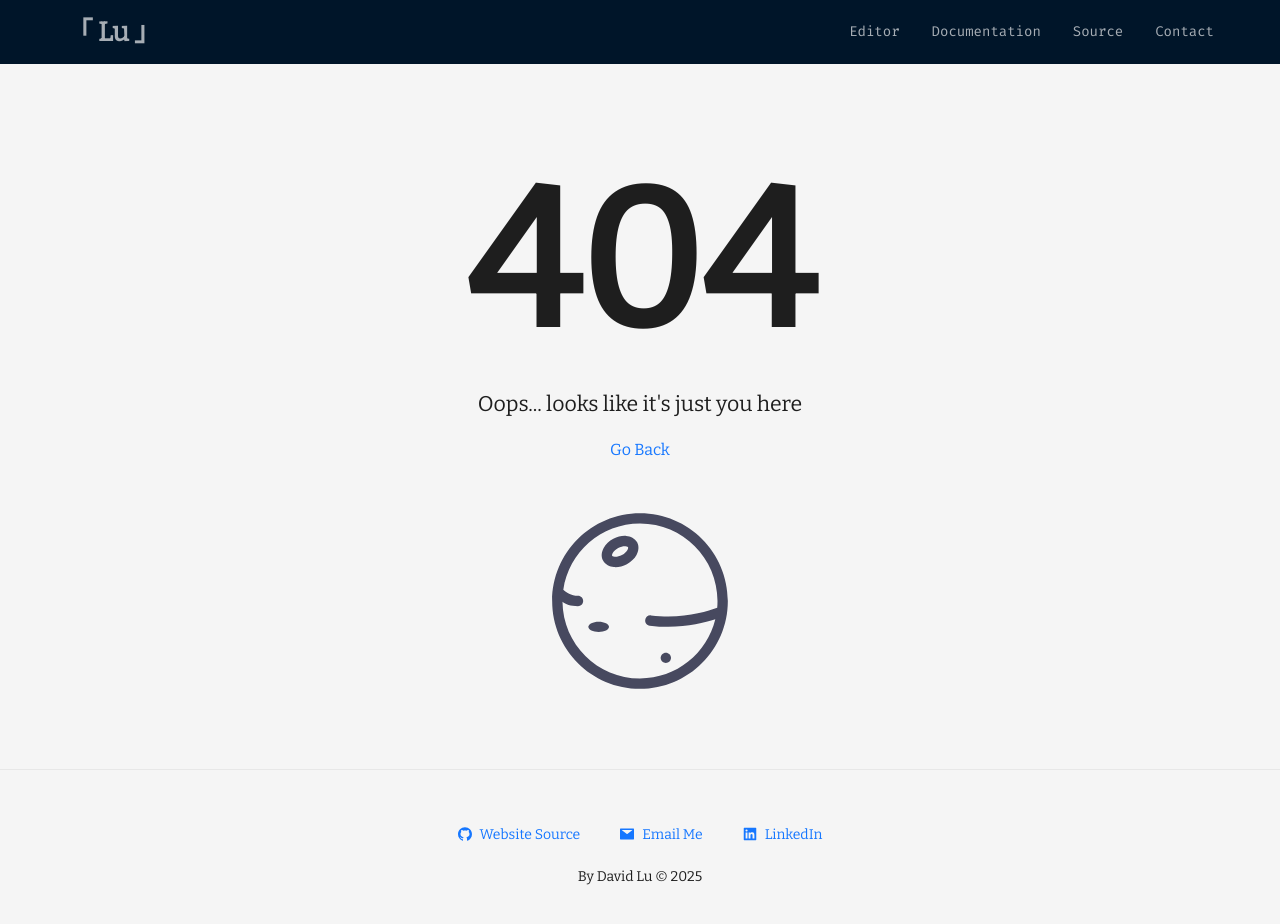
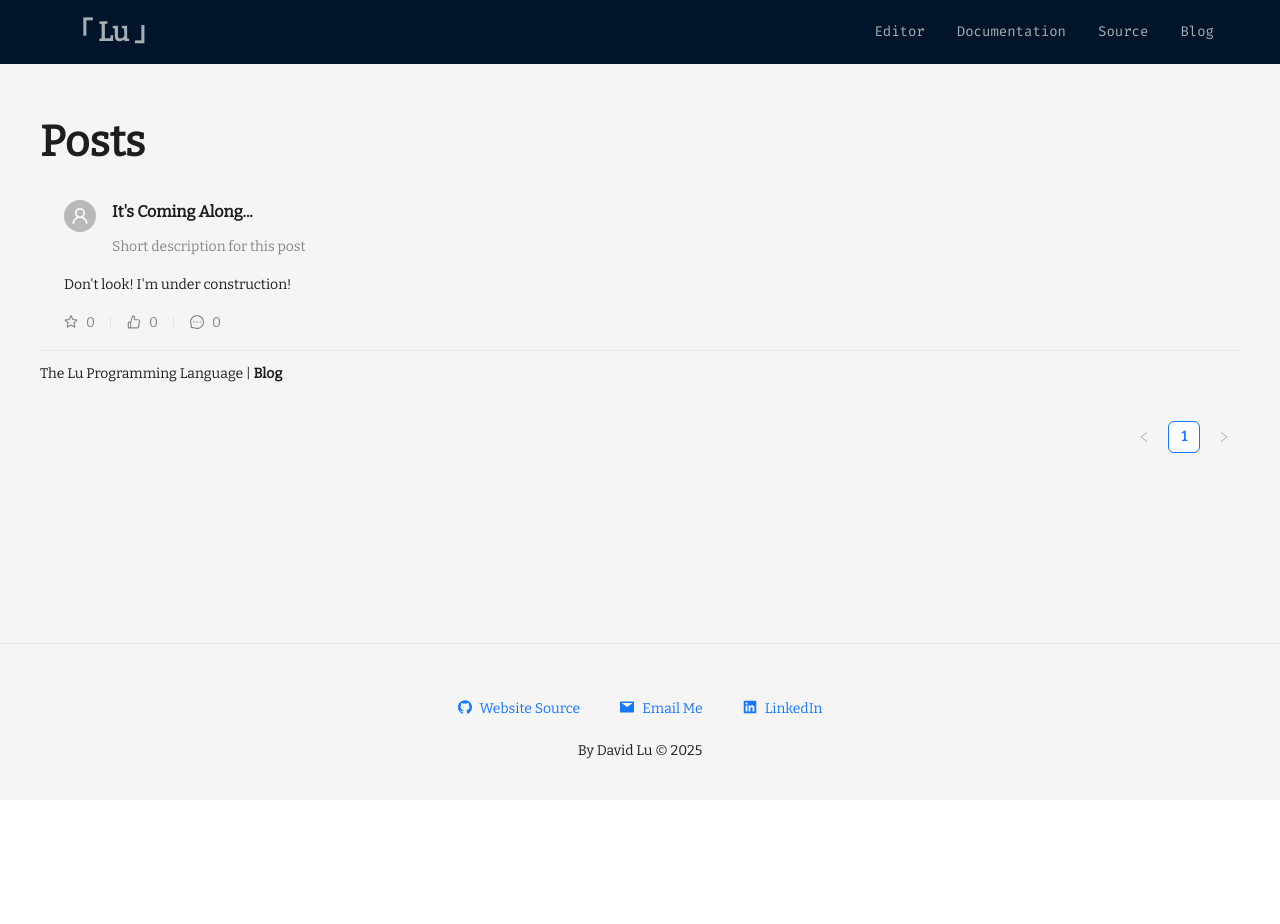
Before and after one commit to marinarasub/lu-lang-web, a React (Create React App) app: page /blog in a window 1280 px wide. Before the commit this address had no page. After the commit the page ends 800 px from the top, so only its background shows below. Built offline with nearby package versions, Linux system fonts and the light colour scheme.

Commit message:
add blog page bc why not

```diff
--- a/src/App.tsx
+++ b/src/App.tsx
@@ -17,6 +17,7 @@ import AboutPage from "./pages/AboutPage"
 import EditorPage from "./pages/EditorPage"
 import Navbar from './components/Navbar';
 import DocsPage from './pages/DocsPage';
+import BlogPage from './pages/BlogPage';
 
 import "@fontsource/fira-code";
 import "@fontsource/fira-sans";
@@ -24,6 +25,7 @@ import "@fontsource/bitter";
 import "@fontsource/merriweather";
 import { GithubFilled, MailFilled, LinkedinFilled } from '@ant-design/icons';
 import NotFoundPage from './pages/NotFoundPage';
+import { EMAIL_URL, LINKEDIN_URL, SOURCE_URL } from './constants/addresses';
 
 const { Paragraph, Link } = Typography;
 const { Header, Content, Footer} = Layout;
@@ -49,6 +51,7 @@ function App() {
               <Route path='/' element={<AboutPage />} />
               <Route path='/editor' element={<EditorPage />} />
               <Route path='/docs' element={<DocsPage />} />
+              <Route path='/blog' element={<BlogPage />} />
               <Route path='*' element={<NotFoundPage />} />
             </Routes>
           </Content>
@@ -56,13 +59,13 @@ function App() {
           <Footer style={{ margin: 'auto', textAlign: 'center', height: "100%", width: "100%" }}>
             <Space direction='vertical' size='middle'>
               <Space direction='horizontal' size='small'>
-                <Button type="link" href="https://github.com/marinarasub/lu-lang-web" target="_blank" rel="noopener noreferrer" icon={<GithubFilled />}>
+                <Button type="link" href={SOURCE_URL} target="_blank" rel="noopener noreferrer" icon={<GithubFilled />}>
                   Website Source
                 </Button>
-                <Button type="link" href="mailto:ludavid@student.ubc.ca" target="_blank" rel="noopener noreferrer" icon={<MailFilled />}>
+                <Button type="link" href={EMAIL_URL} target="_blank" rel="noopener noreferrer" icon={<MailFilled />}>
                   Email Me
                 </Button>
-                <Button type="link" href="https://www.linkedin.com/in/ludavid3" target="_blank" rel="noopener noreferrer" icon={<LinkedinFilled />}>
+                <Button type="link" href={LINKEDIN_URL} target="_blank" rel="noopener noreferrer" icon={<LinkedinFilled />}>
                   LinkedIn
                 </Button>
               </Space>
--- a/src/components/Navbar.tsx
+++ b/src/components/Navbar.tsx
@@ -3,6 +3,7 @@ import { Menu, Space } from "antd";
 import { CSSProperties, useState } from "react";
 import { useEffect } from "react";
 import { useLocation } from "react-router-dom";
+import { SOURCE_URL } from "../constants/addresses";
 
 function Navbar() {
     const [selectedKeys, setSelectedKeys] = useState<string[]>([]);
@@ -50,10 +51,10 @@ function Navbar() {
                 <NavLink to='/docs'>Documentation</NavLink>
             </Menu.Item>
             <Menu.Item key='source'>
-                <NavLink to='/'>Source</NavLink>
+                <NavLink to={SOURCE_URL}>Source</NavLink>
             </Menu.Item>
-            <Menu.Item key='contact'>
-                <NavLink to='/contact'>Contact</NavLink>
+            <Menu.Item key='blog'>
+                <NavLink to='/blog'>Blog</NavLink>
             </Menu.Item>
         </Menu>
     </nav>
--- /dev/null
+++ b/src/constants/addresses.ts
@@ -0,0 +1,6 @@
+
+const SOURCE_URL = "https://github.com/marinarasub/lu-lang-web";
+const EMAIL_URL = "mailto:ludavid@student.ubc.ca"
+const LINKEDIN_URL = "https://www.linkedin.com/in/ludavid3"
+
+export { SOURCE_URL, EMAIL_URL, LINKEDIN_URL };
--- /dev/null
+++ b/src/pages/BlogPage.tsx
@@ -0,0 +1,69 @@
+import React from 'react';
+import { Avatar, Empty, Image, List, Space, Typography } from 'antd';
+import { LikeOutlined, MessageOutlined, StarOutlined, UserOutlined } from '@ant-design/icons';
+
+const { Title, Text } = Typography;
+
+const example = {
+    href: '/blog',
+    title: "It's Coming Along...",
+    avatar: '',
+    thumbnail: '',
+    description:
+        'Short description for this post',
+    content:
+        'Don\'t look! I\'m under construction!',
+};
+
+const IconText = ({ icon, text }: { icon: React.FC; text: string }) => (
+    <Space>
+        {React.createElement(icon)}
+        {text}
+    </Space>
+);
+
+const BlogPage: React.FC = () => (
+    <div style={{ padding: "20px 40px", }}>
+        <Space direction='vertical' style={{ width: "100%" }}>
+            <Title level={1} style={{ fontSize: '32pt', margin: '0.75em 0 0.2em 0' }}>
+                Posts
+            </Title>
+            <List
+                itemLayout="vertical"
+                size="large"
+                pagination={{
+                    onChange: (page) => {
+                        console.log(page);
+                    },
+                    pageSize: undefined,
+                }}
+                dataSource={[example]}
+                footer={
+                    <div>
+                        The Lu Programming Language | <b>Blog</b>
+                    </div>
+                }
+                renderItem={(item) => (
+                    <List.Item
+                        key={item.title}
+                        actions={[
+                            <IconText icon={StarOutlined} text="0" key="list-vertical-star-o" />,
+                            <IconText icon={LikeOutlined} text="0" key="list-vertical-like-o" />,
+                            <IconText icon={MessageOutlined} text="0" key="list-vertical-message" />,
+                        ]}
+                        extra={item.thumbnail ? <img width="20%" alt="thumbnail" src={item.thumbnail} /> : null}
+                    >
+                        <List.Item.Meta
+                            avatar={<Avatar src={item.avatar ? item.avatar : null} icon={<UserOutlined />} />}
+                            title={<a href={item.href}>{item.title}</a>}
+                            description={item.description}
+                        />
+                        {item.content}
+                    </List.Item>
+                )}
+            />
+        </Space>
+    </div>
+);
+
+export default BlogPage;
--- a/src/pages/DocsPage.tsx
+++ b/src/pages/DocsPage.tsx
@@ -1,6 +1,9 @@
 import React, { useState } from 'react';
 import type { MenuProps } from 'antd';
-import { Button, Menu } from 'antd';
+import { Button, Menu, Space } from 'antd';
+import { Typography } from 'antd';
+
+const { Text, Title } = Typography;
 
 type MenuItem = Required<MenuProps>['items'][number];
 
@@ -37,9 +40,7 @@ const items: MenuItem[] = [
 ];
 
 const DocsPage: React.FC = () => {
-    return (
-        <div style={{ display: 'flex' }}>
-            <div>
+    const menuDiv = <div>
         <Menu
             defaultSelectedKeys={['1']}
             defaultOpenKeys={['sub1']}
@@ -49,12 +50,13 @@ const DocsPage: React.FC = () => {
             items={items}
             style={{ height: '100vh' }}
         />
-            </div>
-            <div style={{ padding: "20px", textAlign: "center", flex: 1 }}>
-                <h1>Documentation</h1>
-                <p>Welcome to the documentation page. Here you will find all the information you need to get started.</p>
-                {/* Add more documentation content here */}
-            </div>
+    </div>;
+
+    return (
+        <div style={{ padding: "20px", textAlign: "center", }}>
+            <Space direction="vertical" style={{ width: "100%" }}>
+                <Title level={3} style={{marginTop: '100px'}} >Come back later!</Title>
+            </Space>
         </div>
     );
 };
--- a/src/pages/NotFoundPage.tsx
+++ b/src/pages/NotFoundPage.tsx
@@ -10,7 +10,6 @@ function NotFoundPage() {
     }
     return (
         <div style={{ padding: "20px", textAlign: "center", alignItems: 'center' }}>
-            <meta name='prerender-status-code' content='404' />
             <Space direction="vertical" style={{ width: "100%" }}>
                 <Title level={1} style={{fontSize: '144pt', margin: '0.33em 0 0 0'}}>
                     404
```
Lines whose indentation alone changed are shown as unchanged.
